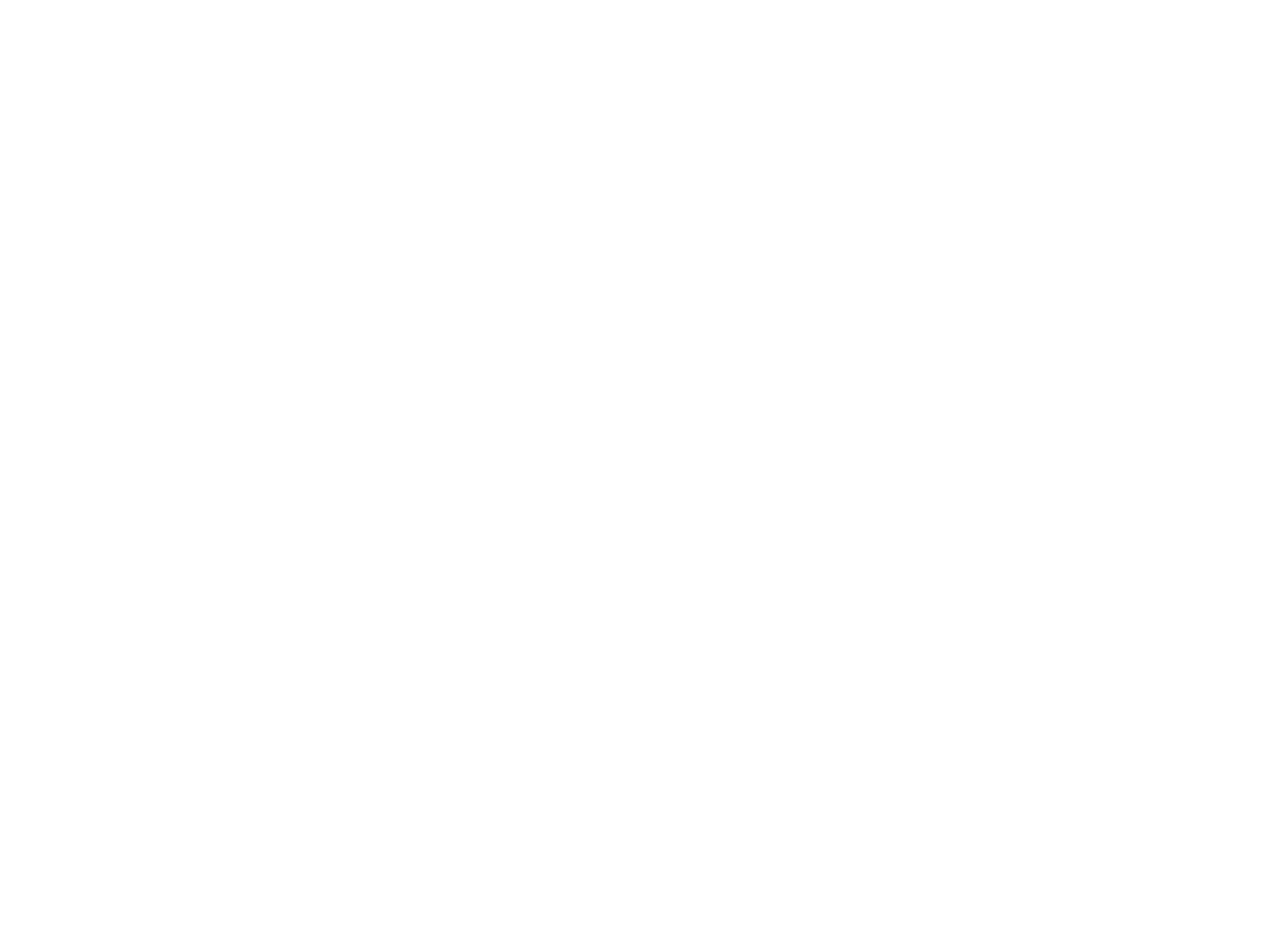
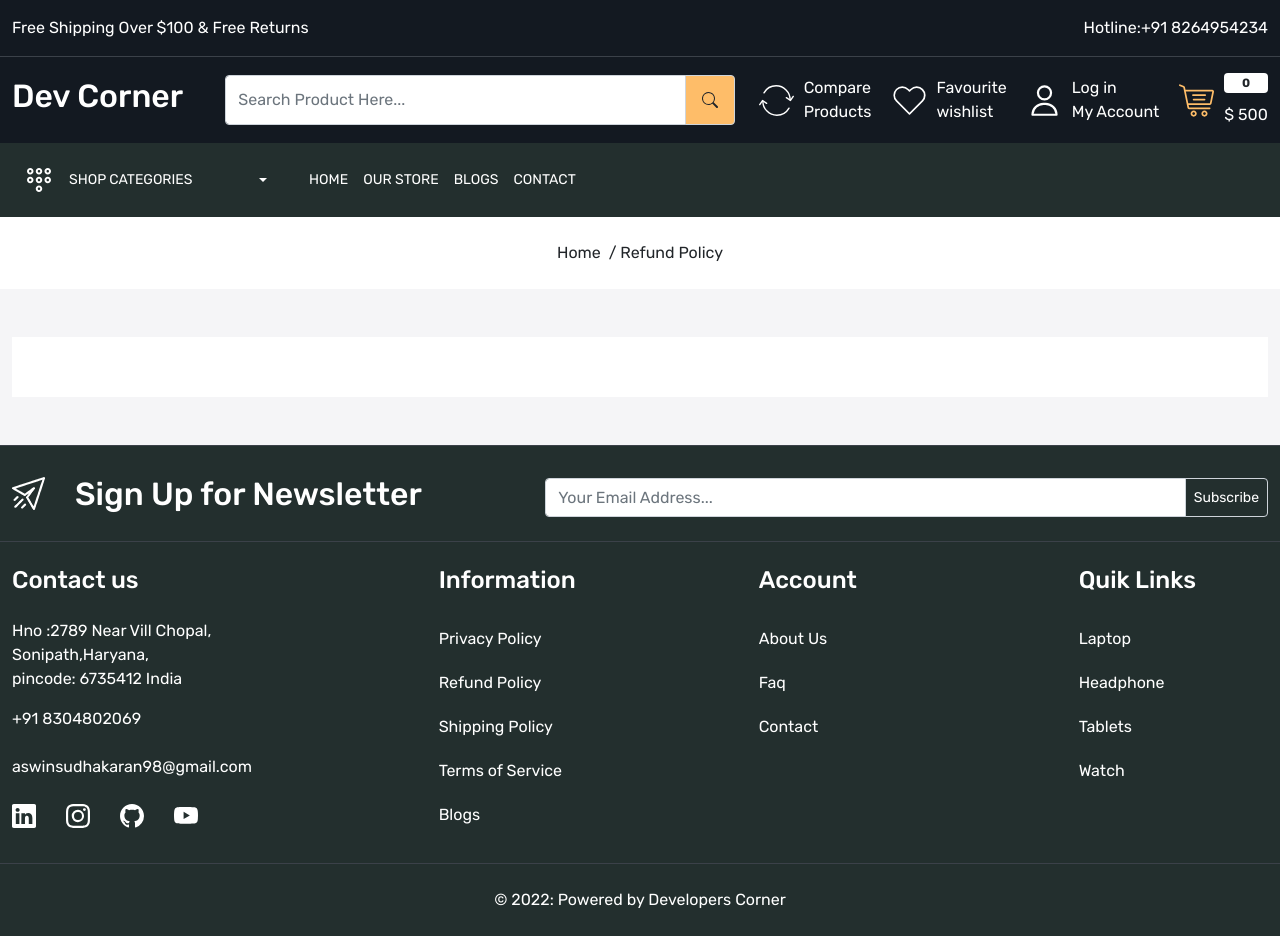
Before and after one commit to melath2020/Ecommerce_Frontend, a React (Create React App) app: page /refund-policy in a window 1280 px wide. Before the commit this address had no page. Before the commit the page ends 800 px from the top, so only its background shows below. Built offline with nearby package versions, Linux system fonts and the light colour scheme.

Commit message:
update-21

```diff
--- a/src/App.css
+++ b/src/App.css
@@ -605,3 +605,11 @@
   color: white;
 }
 /*  auth card  ends*/
+
+/* policy pages */
+.policy{
+  background-color: white;
+  padding: 30px;
+}
+
+/* policy page ends */
--- a/src/App.js
+++ b/src/App.js
@@ -14,6 +14,10 @@
 import Signup from './pages/Signup';
 import Resetpassword from './pages/Resetpassword';
 import Singleblog from './pages/Singleblog';
+import PrivacyPolicy from './pages/PrivacyPolicy';
+import RefundPolicy from './pages/RefundPolicy';
+import ShippingPolicy from './pages/ShippingPolicy';
+import TermAndConditions from './pages/TermAndConditions';
 
 
 function App() {
@@ -34,6 +38,10 @@
           <Route path='forgot-password' element={<Forgotpassword/>}/>
           <Route path='signup' element={<Signup/>}/>
           <Route path='reset-password' element={<Resetpassword/>}/>
+          <Route path='privacy-policy' element={<PrivacyPolicy/>}/>
+          <Route path='refund-policy' element={<RefundPolicy/>}/>
+          <Route path='shipping-policy' element={<ShippingPolicy/>}/>
+          <Route path='term-conditions' element={<TermAndConditions/>}/>
       </Route>
     </Routes>
     </BrowserRouter>
--- a/src/components/Footer.jsx
+++ b/src/components/Footer.jsx
@@ -49,11 +49,11 @@
         <div className="col-md-3">
           <h4 className='text-white mb-4'>Information</h4>
           <div className='footer-links d-flex flex-column'>
-            <Link className='text-white py-2 mb-1'>Privacy Policy</Link>
-            <Link className='text-white py-2 mb-1'>Refund Policy</Link>
-            <Link className='text-white py-2 mb-1'> Shipping Policy</Link>
-            <Link className='text-white py-2 mb-1'>Terms of Service </Link>
-            <Link className='text-white py-2 mb-1'>Blogs </Link>
+            <Link to="/privacy-policy" className='text-white py-2 mb-1'>Privacy Policy</Link>
+            <Link to="/refund-policy" className='text-white py-2 mb-1'>Refund Policy</Link>
+            <Link to="/shipping-policy" className='text-white py-2 mb-1'> Shipping Policy</Link>
+            <Link to="/term-conditions" className='text-white py-2 mb-1'>Terms of Service </Link>
+            <Link to="/blogs" className='text-white py-2 mb-1'>Blogs </Link>
           </div>
         </div>
         <div className="col-md-3">
--- a/src/pages/Login.js
+++ b/src/pages/Login.js
@@ -9,7 +9,7 @@
        <Meta title="Login" />
         <BreadCrumb title="Login" />
 
-        <div className="login-wrapper py-5 home-rapper-2">
+        <div className="login-wrapper py-5 home-wrapper-2">
            <div className="container-xxl">
 
            <div className="row">
--- /dev/null
+++ b/src/pages/PrivacyPolicy.js
@@ -0,0 +1,27 @@
+import React from 'react';
+import BreadCrumb from '../components/BreadCrumb';
+import Meta from '../components/Meta';
+
+const PrivacyPolicy = () => {
+  return (
+    <>
+    <Meta title="Privacy Policy" />
+    <BreadCrumb title="Privacy Policy" />
+
+    <section className="policy-wrapper py-5 home-wrapper-2">
+                <div className="container-xxl">
+                    <div className="row">
+                        <div className="col-12">
+                            <div className="policy">
+
+                            </div>
+                        </div>
+                    </div>
+                </div>
+
+            </section>
+    </>
+  )
+}
+
+export default PrivacyPolicy
--- /dev/null
+++ b/src/pages/RefundPolicy.js
@@ -0,0 +1,28 @@
+import React from 'react';
+import BreadCrumb from '../components/BreadCrumb';
+import Meta from '../components/Meta';
+
+const RefundPolicy = () => {
+  return (
+    <>
+    <Meta title="Refund Policy" />
+    <BreadCrumb title="Refund Policy" />
+
+    <section className="policy-wrapper py-5 home-wrapper-2">
+                <div className="container-xxl">
+                    <div className="row">
+                        <div className="col-12">
+                            <div className="policy">
+
+                            </div>
+                        </div>
+                    </div>
+                </div>
+
+            </section>
+
+    </>
+  )
+}
+
+export default RefundPolicy
--- a/src/pages/Resetpassword.js
+++ b/src/pages/Resetpassword.js
@@ -8,7 +8,7 @@
     <Meta title="Reset Password" />
     <BreadCrumb title="Reset Passord" />
 
-    <div className="login-wrapper  home-rapper-2">
+    <div className="login-wrapper  home-wrapper-2">
           <div className="container-xxl">
           <div className="row">
                 <div className="col-12">
--- /dev/null
+++ b/src/pages/ShippingPolicy.js
@@ -0,0 +1,27 @@
+import React from 'react';
+import BreadCrumb from '../components/BreadCrumb';
+import Meta from '../components/Meta';
+
+const ShippingPolicy = () => {
+  return (
+    <>
+    <Meta title="Shipping policy" />
+            <BreadCrumb title="Shipping policy" />
+
+            <section className="policy-wrapper py-5 home-wrapper-2">
+                <div className="container-xxl">
+                    <div className="row">
+                        <div className="col-12">
+                            <div className="policy">
+
+                            </div>
+                        </div>
+                    </div>
+                </div>
+
+            </section>
+    </>
+  )
+}
+
+export default ShippingPolicy
--- a/src/pages/Signup.js
+++ b/src/pages/Signup.js
@@ -8,7 +8,7 @@
      <Meta title="Signup" />
         <BreadCrumb title="Signup" />
 
-        <div className="login-wrapper  home-rapper-2">
+        <div className="login-wrapper  home-wrapper-2">
            <div className="container-xxl">
            <div className="row">
                 <div className="col-12">
--- /dev/null
+++ b/src/pages/TermAndConditions.js
@@ -0,0 +1,27 @@
+import React from 'react';
+import BreadCrumb from '../components/BreadCrumb';
+import Meta from '../components/Meta';
+
+const TermAndConditions = () => {
+  return (
+    <>
+    <Meta title="Terms And Conditions" />
+            <BreadCrumb title="Terms And Conditions" />
+
+            <section className="policy-wrapper py-5 home-wrapper-2">
+                <div className="container-xxl">
+                    <div className="row">
+                        <div className="col-12">
+                            <div className="policy">
+
+                            </div>
+                        </div>
+                    </div>
+                </div>
+
+            </section>
+    </>
+  )
+}
+
+export default TermAndConditions
```
